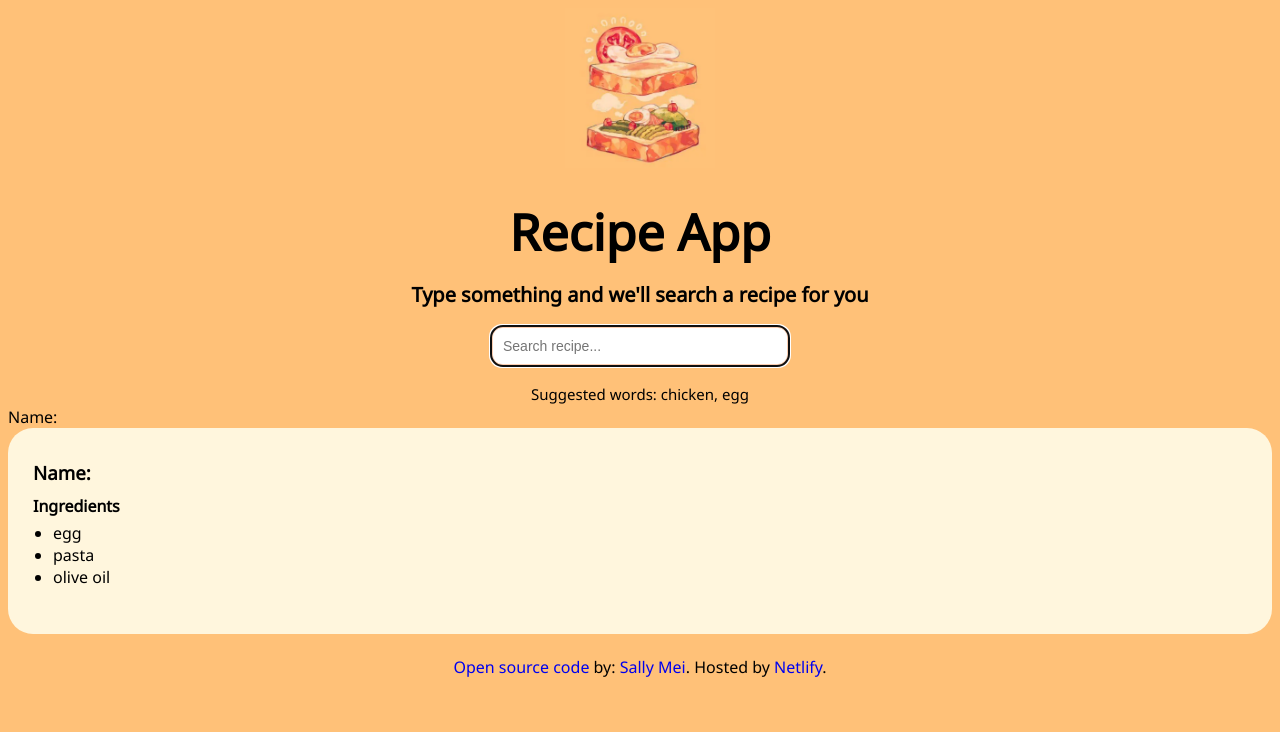
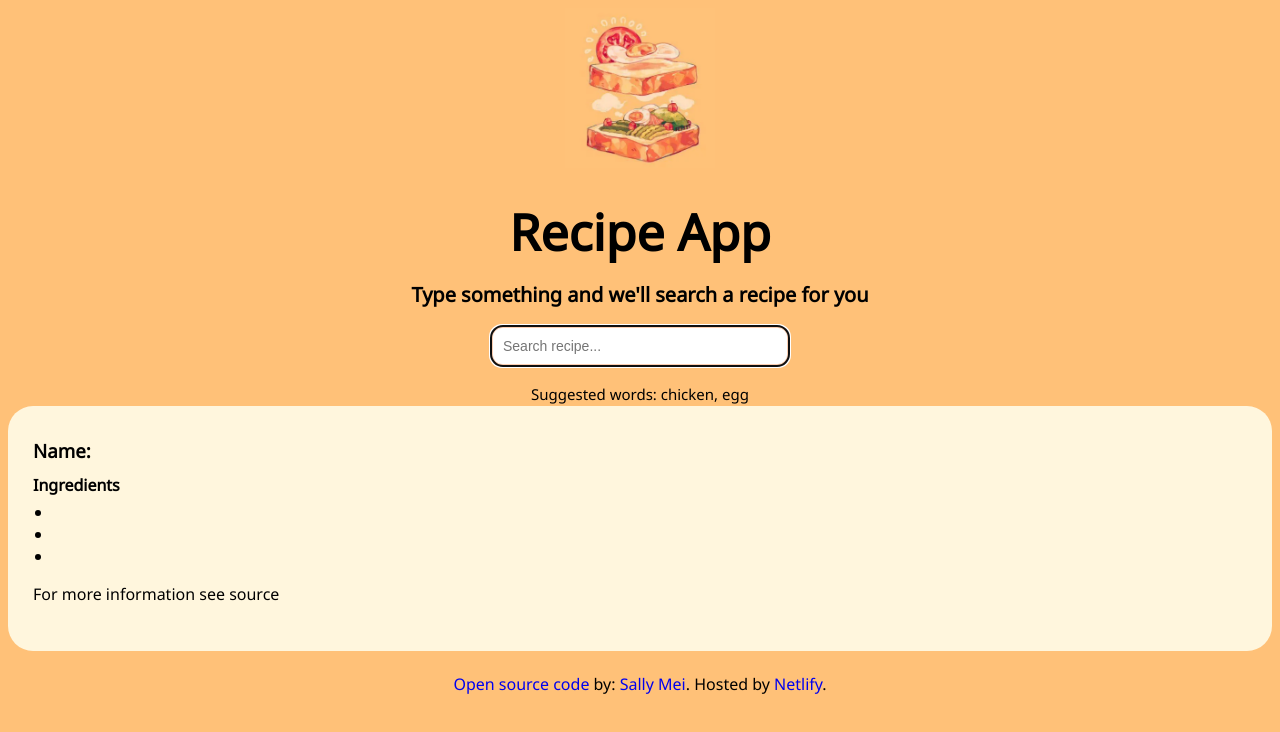
Before and after one commit to SMei201900/Recipe_App, a React (Create React App) app: page / in a window 1280 px wide. Shown: the top 732 px of the page. Built offline with nearby package versions, Linux system fonts and the light colour scheme.

Commit message:
Displayed one recipe's ingredients

```diff
--- a/src/Food.js
+++ b/src/Food.js
@@ -16,6 +16,11 @@ export default function Food() {
 
 		setZero({
 			name: response.data.hits[0].recipe.label,
+			iOne: response.data.hits[0].recipe.ingredientLines[0],
+			iTwo: response.data.hits[0].recipe.ingredientLines[1],
+			iThree: response.data.hits[0].recipe.ingredientLines[2],
+			source: response.data.hits[0].recipe.source,
+			url: response.data.hits[0].recipe.url,
 			//image goes before name
 			//source --> owner of recipe/url
 			//url
@@ -23,6 +28,11 @@ export default function Food() {
 
 		setOne({
 			name: response.data.hits[1].recipe.label,
+			iOne: response.data.hits[1].recipe.ingredientLines[0],
+			iTwo: response.data.hits[1].recipe.ingredientLines[1],
+			iThree: response.data.hits[1].recipe.ingredientLines[2],
+			source: response.data.hits[1].recipe.source,
+			url: response.data.hits[1].recipe.url,
 		});
 
 		setTwo({
@@ -63,7 +73,6 @@ export default function Food() {
 				</form>
 			</div>
 			<div className="hint">Suggested words: chicken, egg</div>
-			<div>Name: {zero.name}</div>
 			<RecipeInfo zero={zero} one={one} two={two} three={three} four={four} />
 		</div>
 	);
--- a/src/RecipeInfo.js
+++ b/src/RecipeInfo.js
@@ -7,12 +7,20 @@ export default function RecipeInfo(props) {
 			<div className="RecipeInfo">
 				<section className="card">
 					<h3>Name: {props.zero.name}</h3>
+					<img src={props.zero.image} alt={props.zero.name} />
 					<h4> Ingredients</h4>
 					<ul>
-						<li>egg</li>
-						<li>pasta</li>
-						<li>olive oil</li>
+						<li>{props.zero.iOne}</li>
+						<li>{props.zero.iTwo}</li>
+						<li>{props.zero.iThree}</li>
 					</ul>
+					<p>
+						{" "}
+						For more information see{" "}
+						<a href={props.zero.url} target="_blank" rel="noopener noreferrer">
+							source{" "}
+						</a>
+					</p>
 				</section>
 			</div>
 		);
```
